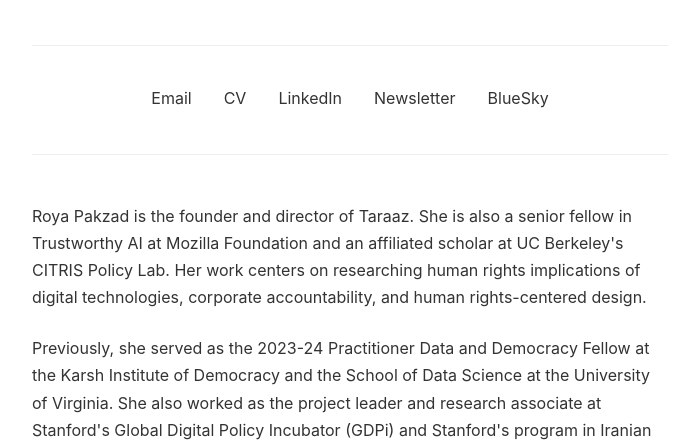
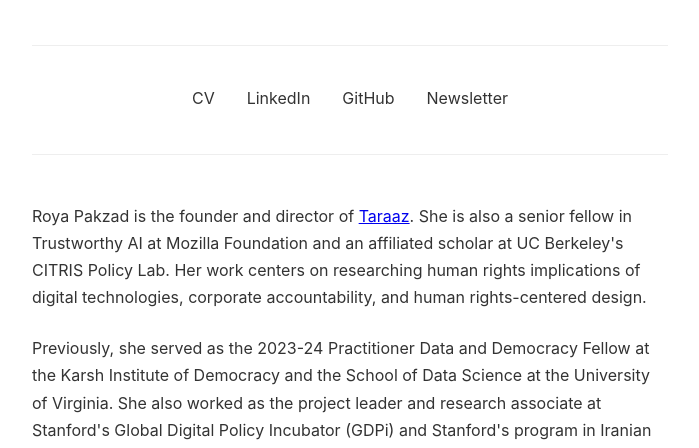
Before and after one commit to royapakzad/royapakzad.github.io, a plain HTML site: page index.html in a window 1280 px wide. Shown: the part 348-796 px from the top of the page, without its empty margins (290-989 px from the left). Drawn offline with Linux system fonts and the light colour scheme.

Commit message:
Update index.html

```diff
--- a/index.html
+++ b/index.html
@@ -17,32 +17,29 @@
         </header>
 
         <nav class="navigation">
-            <a href="mailto:rpakzad@taraazresearch.org" class="nav-link">
-                Email
-            </a>
-            <a href="#" class="nav-link" id="cv-link">
+            <a href="https://drive.google.com/file/d/1wA5L4wtnCBLUE3wAMXuEs0EGJntP-ntT/view?usp=drive_link" class="nav-link" target="_blank" rel="noopener noreferrer">
                 CV
             </a>
-            <a href="#" class="nav-link" id="linkedin-link">
+            <a href="https://www.linkedin.com/in/rpakzad/" class="nav-link" target="_blank" rel="noopener noreferrer">
                 LinkedIn
             </a>
-            <a href="#" class="nav-link" id="newsletter-link">
+            <a href="https://github.com/royapakzad" class="nav-link" target="_blank" rel="noopener noreferrer">
+                GitHub
+            </a>
+            <a href="https://royapakzad.substack.com/" class="nav-link" target="_blank" rel="noopener noreferrer">
                 Newsletter
-            </a>
-            <a href="#" class="nav-link" id="bluesky-link">
-                BlueSky
             </a>
         </nav>
 
         <main class="main-content">
             <section class="bio">
-                <p>Roya Pakzad is the founder and director of Taraaz. She is also a senior fellow in Trustworthy AI at Mozilla Foundation and an affiliated scholar at UC Berkeley's CITRIS Policy Lab. Her work centers on researching human rights implications of digital technologies, corporate accountability, and human rights-centered design.</p>
+                <p>Roya Pakzad is the founder and director of <a href="https://taraazresearch.org/" target="_blank" rel="noopener noreferrer">Taraaz</a>. She is also a senior fellow in Trustworthy AI at Mozilla Foundation and an affiliated scholar at UC Berkeley's CITRIS Policy Lab. Her work centers on researching human rights implications of digital technologies, corporate accountability, and human rights-centered design.</p>
 
                 <p>Previously, she served as the 2023-24 Practitioner Data and Democracy Fellow at the Karsh Institute of Democracy and the School of Data Science at the University of Virginia. She also worked as the project leader and research associate at Stanford's Global Digital Policy Incubator (GDPi) and Stanford's program in Iranian Studies on the role of information and communication technologies and human rights in Iran. Prior to entering the human rights field, Roya was an electrical engineer at Advanced Micro Devices (AMD). She holds degrees from Shahid Beheshti University in Iran (B.Sc. in Electrical Engineering), the University of Southern California (M.Sc. in Electrical Engineering) and Columbia University (M.A. in Human Rights Studies).</p>
 
                 <p>Roya's work has been featured in news and press outlets including Wired, Financial Times, BBC, CNN, and Reuters. It has also been recognized by various awards and fellowships from esteemed institutions such as the Center for Applied Data Ethics at the University of San Francisco, the Rockefeller Foundation Bellagio Center, Meta, and Twitter Engineering.</p>
 
-                <p>She was born and raised in Tehran, Iran and currently lives in Santa Cruz, California.</p>
+                <p>She was born and raised in Tehran, Iran and currently lives in Santa Cruz, California. She can be reached via email at <a href="mailto:rpakzad@taraazresearch.org">rpakzad@taraazresearch.org</a>.</p>
             </section>
 
             <section class="advisory-roles">
```
